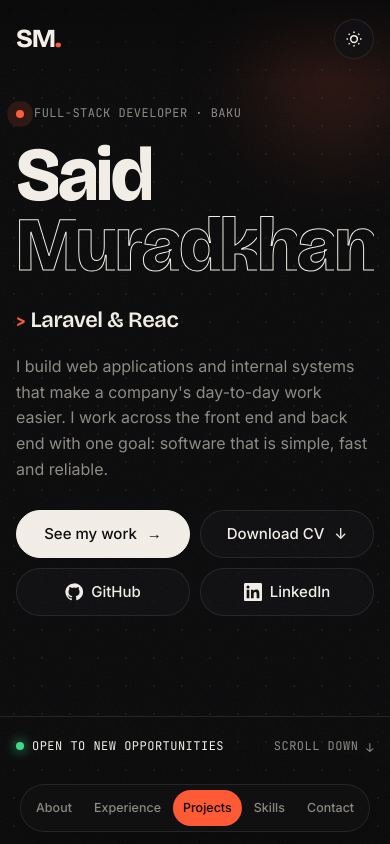
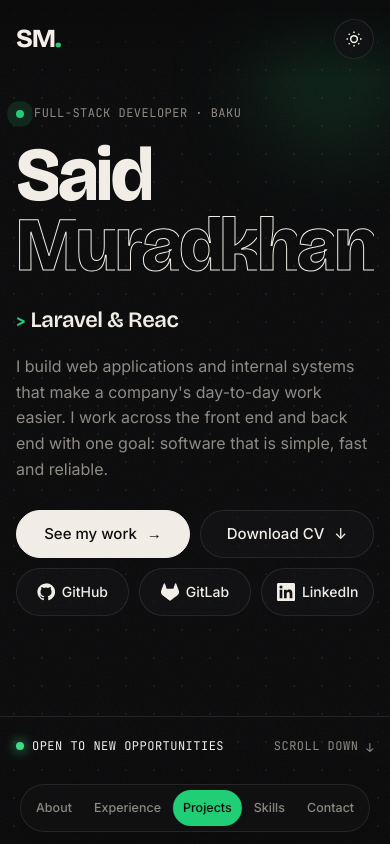
Before and after one commit to saidmuradkhan/saidmuradkhan.az, a React (Vite) app: page / in a window 390 px wide. Shown: the top 844 px of the page. Built offline with nearby package versions, Linux system fonts and the light colour scheme.

Commit message:
changed main color of project

```diff
--- a/index.html
+++ b/index.html
@@ -18,8 +18,8 @@
     <script src="/theme.js"></script>
     <style>
       html, body { margin: 0; background: #0a0a0b; }
-      .boot { position: fixed; inset: 0; background: #ff5a36; }
-      :root[data-theme='light'] .boot { background: #e8431d; }
+      .boot { position: fixed; inset: 0; background: #1fce75; }
+      :root[data-theme='light'] .boot { background: #087f45; }
       :root[data-theme='light'] .pre-mark { color: #fff; }
       .pre-mark { position: absolute; left: 50%; top: 50%; transform: translate(-50%, -50%); display: flex; align-items: center; gap: 0.18em; color: #0a0a0b; font: 500 clamp(44px, 9vw, 110px)/1 'JetBrains Mono', ui-monospace, monospace; pointer-events: none; }
       .pre-mark b { font-weight: 500; animation: pre-brace 1.2s ease-in-out infinite; }
--- a/public/404.html
+++ b/public/404.html
@@ -12,8 +12,8 @@
     <link href="https://fonts.googleapis.com/css2?family=Bricolage+Grotesque:opsz,wght@12..96,800&family=Inter:wght@400;500&family=JetBrains+Mono:wght@400;500&display=swap" rel="stylesheet" />
     <script src="/theme.js"></script>
     <style>
-      :root { --bg: #0a0a0b; --bg-2: #121214; --fg: #f3efe8; --muted: #8e8a84; --line: rgba(255,255,255,.09); --accent: #ff5a36; --accent-ink: #0a0a0b; color-scheme: dark; }
-      :root[data-theme='light'] { --bg: #f2eee7; --bg-2: #e9e4db; --fg: #111012; --muted: #6d6962; --line: rgba(17,16,18,.12); --accent: #e8431d; --accent-ink: #fff; color-scheme: light; }
+      :root { --bg: #0a0a0b; --bg-2: #121214; --fg: #f3efe8; --muted: #8e8a84; --line: rgba(255,255,255,.09); --accent: #1fce75; --accent-ink: #0a0a0b; color-scheme: dark; }
+      :root[data-theme='light'] { --bg: #f2eee7; --bg-2: #e9e4db; --fg: #111012; --muted: #6d6962; --line: rgba(17,16,18,.12); --accent: #087f45; --accent-ink: #fff; color-scheme: light; }
       * { box-sizing: border-box; }
       html, body { height: 100%; }
       body {
--- a/src/components/Contact.jsx
+++ b/src/components/Contact.jsx
@@ -18,8 +18,8 @@ export default function Contact({ t, name, go }) {
 
   const socials = [
     ['GitHub', links.github, 'saidmuradkhan'],
+    ['GitLab', links.gitlab, 'saidmuradkhan414'],
     ['LinkedIn', links.linkedin, 'Said Muradkhan'],
-    ['GitLab', links.gitlab, 'saidmuradkhan414'],
     ['CV', links.cv, 'PDF ↓'],
   ]
 
@@ -41,7 +41,7 @@ export default function Contact({ t, name, go }) {
 
         <div className="socials" data-reveal>
           {socials.map(([name, href, handle]) => (
-            <a key={name} href={href} target={name === 'CV' ? undefined : '_blank'} rel="noreferrer" download={name === 'CV' ? '' : undefined} className={`social ${name === 'LinkedIn' ? 'is-linkedin' : name === 'GitHub' ? 'is-github' : ''}`}>
+            <a key={name} href={href} target={name === 'CV' ? undefined : '_blank'} rel="noreferrer" download={name === 'CV' ? '' : undefined} className={`social ${name === 'LinkedIn' ? 'is-linkedin' : name === 'GitHub' ? 'is-github' : name === 'GitLab' ? 'is-gitlab' : ''}`}>
               <span className="mono" lang="en">{name}</span>
               <strong>{handle}</strong>
               <span className="arr" aria-hidden="true">↗</span>
--- a/src/components/Hero.jsx
+++ b/src/components/Hero.jsx
@@ -51,6 +51,10 @@ export default function Hero({ t, name, ready, go }) {
             <svg viewBox="0 0 24 24" width="18" height="18" fill="currentColor"><path d="M12 .5a11.5 11.5 0 0 0-3.64 22.41c.58.1.79-.25.79-.56v-2c-3.2.7-3.88-1.37-3.88-1.37-.52-1.33-1.28-1.69-1.28-1.69-1.05-.72.08-.7.08-.7 1.16.08 1.77 1.19 1.77 1.19 1.03 1.77 2.7 1.26 3.36.96.1-.75.4-1.26.73-1.55-2.56-.29-5.24-1.28-5.24-5.69 0-1.26.45-2.29 1.19-3.1-.12-.29-.52-1.46.11-3.05 0 0 .97-.31 3.17 1.18a11 11 0 0 1 5.77 0c2.2-1.49 3.17-1.18 3.17-1.18.63 1.59.23 2.76.11 3.05.74.81 1.19 1.84 1.19 3.1 0 4.42-2.69 5.39-5.25 5.68.41.36.78 1.06.78 2.14v3.17c0 .31.21.67.8.56A11.5 11.5 0 0 0 12 .5Z" /></svg>
             <span className="btn-label">GitHub</span>
           </a>
+          <a href={links.gitlab} className="btn btn-icon is-gitlab" target="_blank" rel="noreferrer" aria-label="GitLab" data-magnetic>
+            <svg viewBox="0 0 24 24" width="18" height="18" fill="currentColor"><path d="m23.6 9.59-.03-.09L20.3.97a.85.85 0 0 0-.34-.4.87.87 0 0 0-1 .05.87.87 0 0 0-.29.44l-2.2 6.75H7.53L5.33 1.06a.86.86 0 0 0-.29-.44.87.87 0 0 0-1-.05.85.85 0 0 0-.34.4L.43 9.5l-.03.09a6.07 6.07 0 0 0 2.01 7.01l.01.01.03.02 4.97 3.73 2.46 1.86 1.5 1.13a1.01 1.01 0 0 0 1.22 0l1.5-1.13 2.46-1.86 5-3.75.01-.01a6.07 6.07 0 0 0 2.02-7.01Z" /></svg>
+            <span className="btn-label">GitLab</span>
+          </a>
           <a href={links.linkedin} className="btn btn-icon is-linkedin" target="_blank" rel="noreferrer" aria-label="LinkedIn" data-magnetic>
             <svg viewBox="0 0 24 24" width="18" height="18" fill="currentColor"><path d="M20.45 20.45h-3.56v-5.57c0-1.33-.02-3.04-1.85-3.04-1.85 0-2.14 1.45-2.14 2.94v5.67H9.35V9h3.41v1.56h.05c.48-.9 1.64-1.85 3.37-1.85 3.6 0 4.27 2.37 4.27 5.46v6.28ZM5.34 7.43a2.06 2.06 0 1 1 0-4.13 2.06 2.06 0 0 1 0 4.13ZM7.12 20.45H3.56V9h3.56v11.45ZM22.22 0H1.77C.79 0 0 .77 0 1.73v20.54C0 23.23.79 24 1.77 24h20.45c.98 0 1.78-.77 1.78-1.73V1.73C24 .77 23.2 0 22.22 0Z" /></svg>
             <span className="btn-label">LinkedIn</span>
--- a/src/styles.css
+++ b/src/styles.css
@@ -6,10 +6,10 @@
   --fg: #f3efe8;
   --muted: #8e8a84;
   --line: rgba(255, 255, 255, 0.09);
-  --accent: #ff5a36;
+  --accent: #1fce75;
   --accent-ink: #0a0a0b;
   --dot: rgba(243, 239, 232, 0.22);
-  --glow: rgba(255, 90, 54, 0.22);
+  --glow: rgba(31, 206, 117, 0.2);
   --display: 'Bricolage Grotesque', 'Inter', system-ui, sans-serif;
   --body: 'Inter', system-ui, sans-serif;
   --mono: 'JetBrains Mono', ui-monospace, monospace;
@@ -24,10 +24,10 @@
   --fg: #111012;
   --muted: #6d6962;
   --line: rgba(17, 16, 18, 0.12);
-  --accent: #e8431d;
+  --accent: #087f45;
   --accent-ink: #fff;
   --dot: rgba(17, 16, 18, 0.2);
-  --glow: rgba(232, 67, 29, 0.16);
+  --glow: rgba(8, 127, 69, 0.14);
   color-scheme: light;
 }
 
@@ -415,9 +415,10 @@ html.cursor-out .cursor-dot, html.cursor-out .cursor-ring { opacity: 0; }
   .hero-foot { margin-top: auto; }
   .hero-title { font-size: min(19.5vw, 84px); }
   .hero-role { margin-top: 20px; }
-  .hero-cta { display: grid; grid-template-columns: 1fr 1fr; gap: 10px; margin-top: 28px; }
-  .hero-cta .btn { width: 100%; justify-content: center; padding: 0 12px; }
-  .hero-cta .btn-icon { gap: 8px; }
+  /* 6-column grid: the two main actions take half each, the three socials a third each */
+  .hero-cta { display: grid; grid-template-columns: repeat(6, 1fr); gap: 10px; margin-top: 28px; }
+  .hero-cta .btn { grid-column: span 3; width: 100%; justify-content: center; padding: 0 12px; }
+  .hero-cta .btn-icon { grid-column: span 2; gap: 7px; padding: 0 8px; font-size: 14px; }
   .hero-cta .btn-icon svg { width: 18px; height: 18px; }
   .btn-label { display: inline; }
   .hero-title .word:nth-child(2) { -webkit-text-stroke-width: 1px; }
@@ -461,6 +462,11 @@ html.cursor-out .cursor-dot, html.cursor-out .cursor-ring { opacity: 0; }
 .social.is-github::before { background: var(--github); }
 .social.is-github:hover, .social.is-github:hover .mono { color: #fff; }
 .social.is-github:hover { border-color: var(--github-line); }
+:root { --gitlab: #e24329; }
+.btn.is-gitlab:hover { background: var(--gitlab); border-color: var(--gitlab); color: #fff; }
+.social.is-gitlab::before { background: var(--gitlab); }
+.social.is-gitlab:hover, .social.is-gitlab:hover .mono { color: #fff; }
+.social.is-gitlab:hover { border-color: var(--gitlab); }
 
 /* Fallback screen rendered by the error boundary in main.jsx */
 .boot-fail { min-height: 100svh; display: flex; flex-direction: column; justify-content: center; align-items: flex-start; gap: 20px; padding: 0 var(--pad); max-width: 1320px; margin: 0 auto; }
```
Also changed, not shown: public/favicon.svg.
